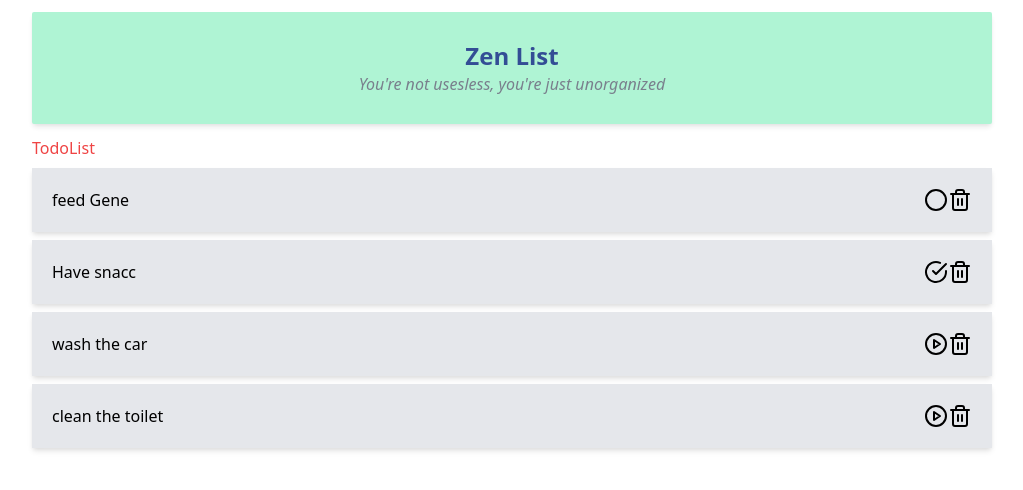
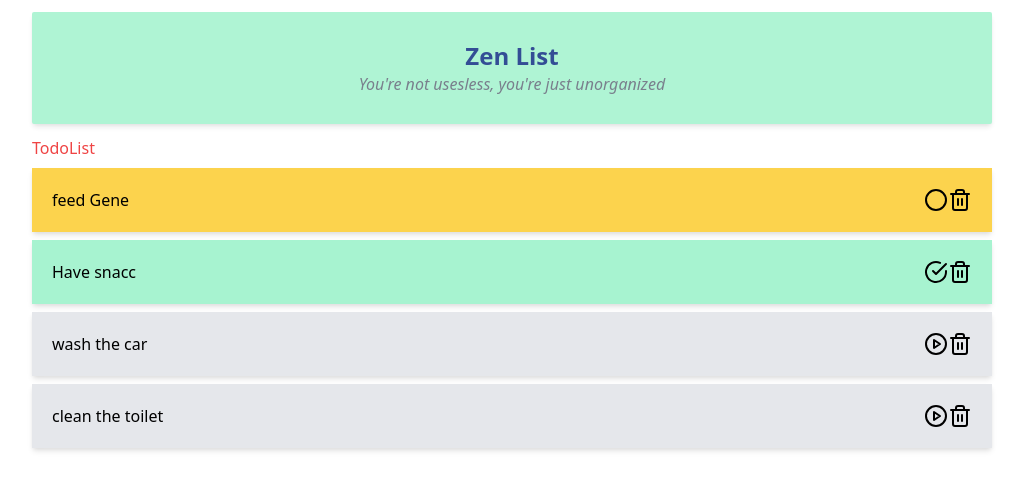
Before and after one commit to JasonFritsche/react-vite-todo, a React (Vite) app: page / in a window 1280 px wide. Shown: the top 490 px of the page, without its empty margins (128-1151 px from the left). Built offline with nearby package versions, Linux system fonts and the light colour scheme.

Commit message:
todo items colored based on status

```diff
--- a/src/Components/TodoItem.jsx
+++ b/src/Components/TodoItem.jsx
@@ -5,18 +5,22 @@ import ReactTooltip from "react-tooltip";
 const TodoItem = (props) => {
   const { name, status, id, deleteTodoHandler } = props;
   let statusIcon;
+  let todoItemClass = "flex space justify-between flex-row my-2 p-5 shadow-md";
 
   if (status === "not started") {
+    todoItemClass += " bg-gray-200";
     statusIcon = <PlayCircle data-tip="Not started" />;
   } else if (status === "in progress") {
+    todoItemClass += " bg-yellow-300";
     statusIcon = <Circle data-tip="In progress" />;
   } else if (status === "complete") {
+    todoItemClass += " bg-green-200";
     statusIcon = <CheckCircle data-tip="Completed" />;
   }
 
   const deleteTodo = (id) => deleteTodoHandler(id);
   return (
-    <div className="flex space justify-between flex-row my-2 p-5 bg-gray-200 shadow-md">
+    <div className={todoItemClass}>
       <div>
         <p>{name}</p>
       </div>
```
